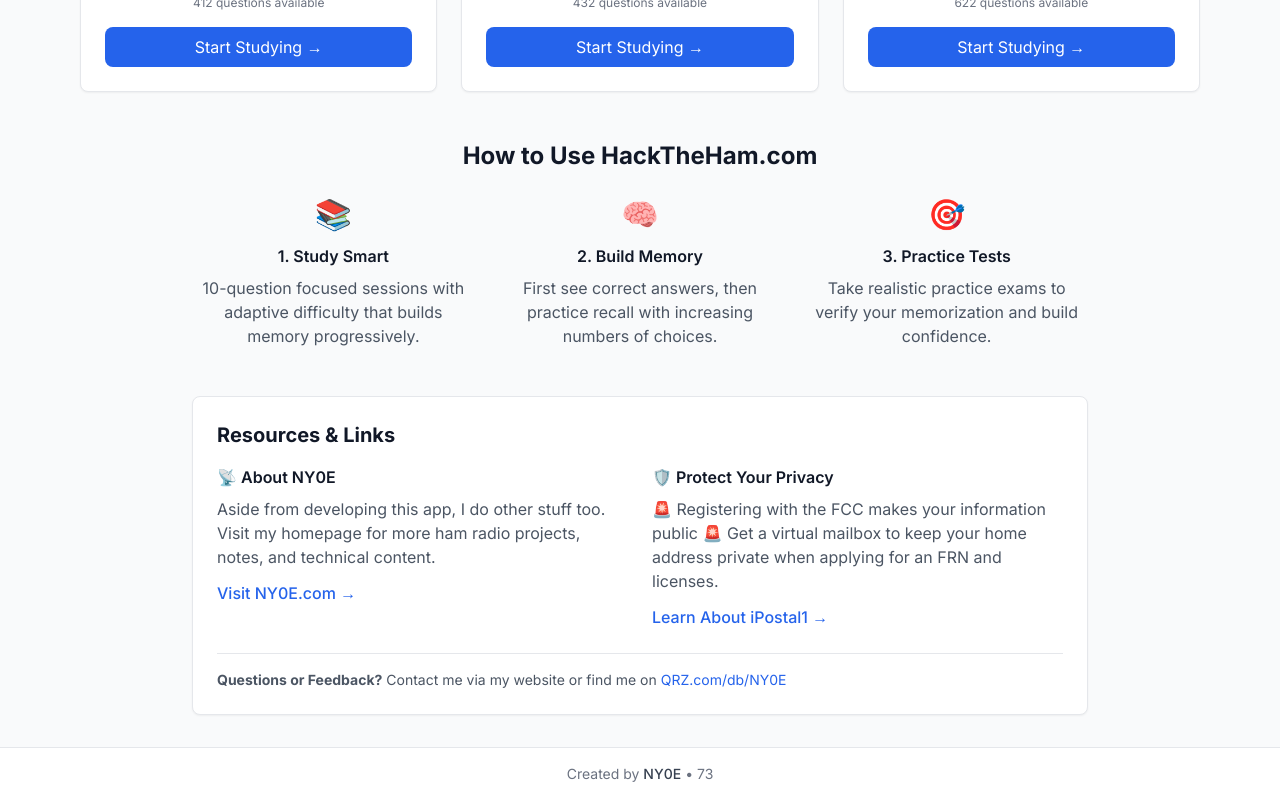
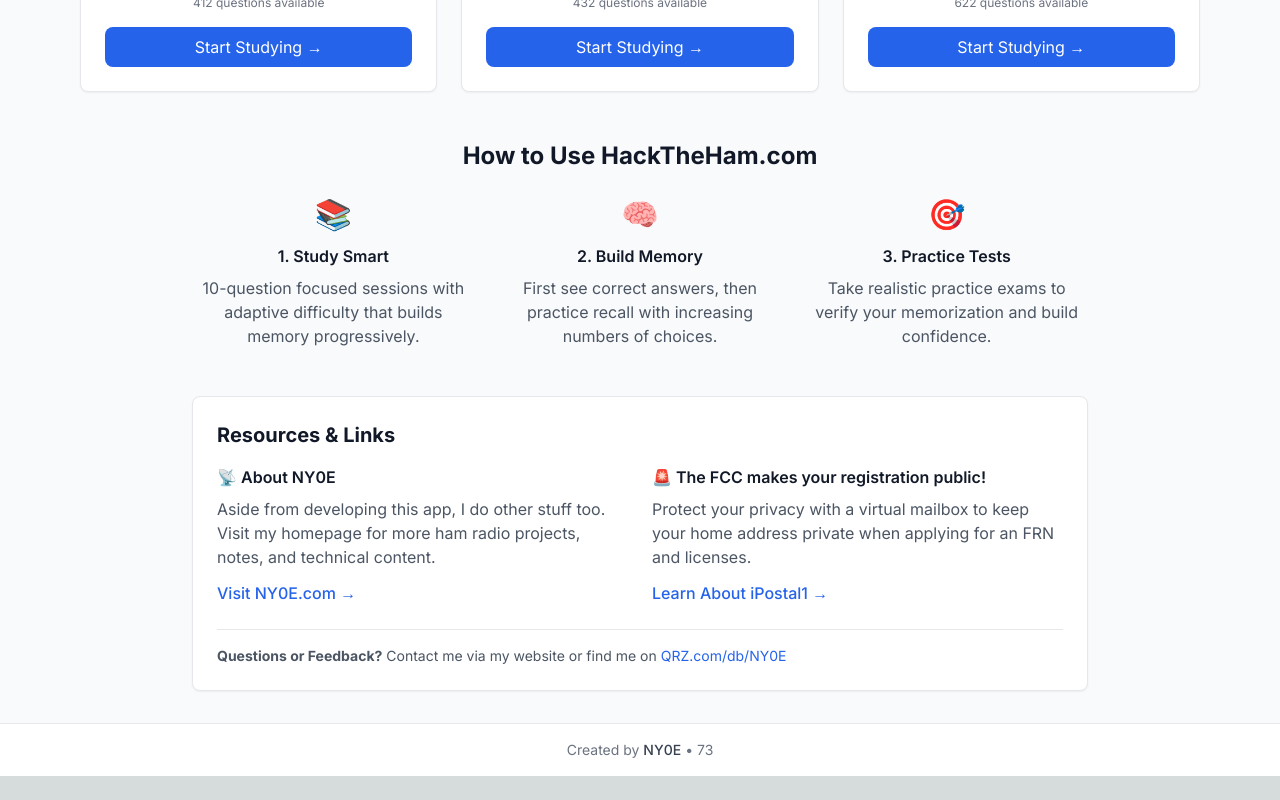
Before and after one commit to NY0E/QRZReady, a Next.js app: page / in a window 1280 px wide. Shown: the part 653-1453 px from the top of the page. After the commit the page ends 1429 px from the top, so only its background shows below. Built offline with nearby package versions, Linux system fonts and the light colour scheme; no server answers.

Commit message:
Update page.tsx

```diff
--- a/src/app/page.tsx
+++ b/src/app/page.tsx
@@ -102,9 +102,9 @@ export default function Home() {
               </a>
             </div>
             <div>
-              <h3 className="font-semibold text-gray-900 mb-2">🛡️ Protect Your Privacy</h3>
+              <h3 className="font-semibold text-gray-900 mb-2">🚨 The FCC makes your registration public!</h3>
               <p className="text-gray-600 mb-3">
-                🚨 Registering with the FCC makes your information public 🚨 Get a virtual mailbox to keep your home address private when applying for an FRN and licenses.
+                Protect your privacy with a virtual mailbox to keep your home address private when applying for an FRN and licenses.
               </p>
               <a
                 href="https://ipostal1.com/?ref=6716"
```
